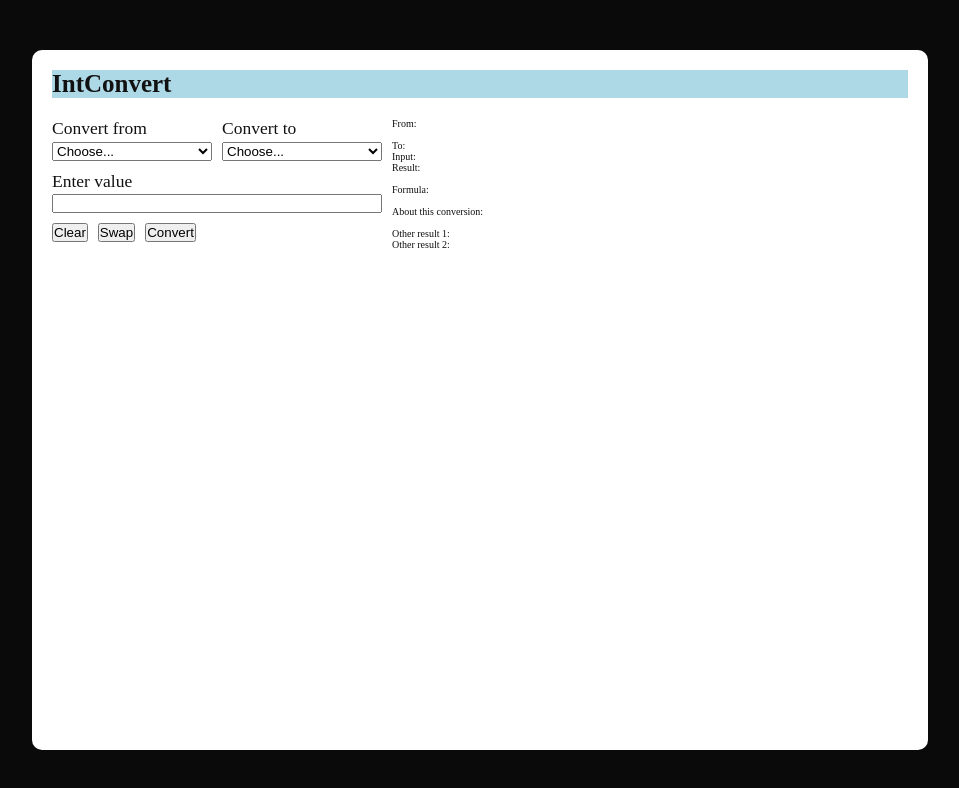
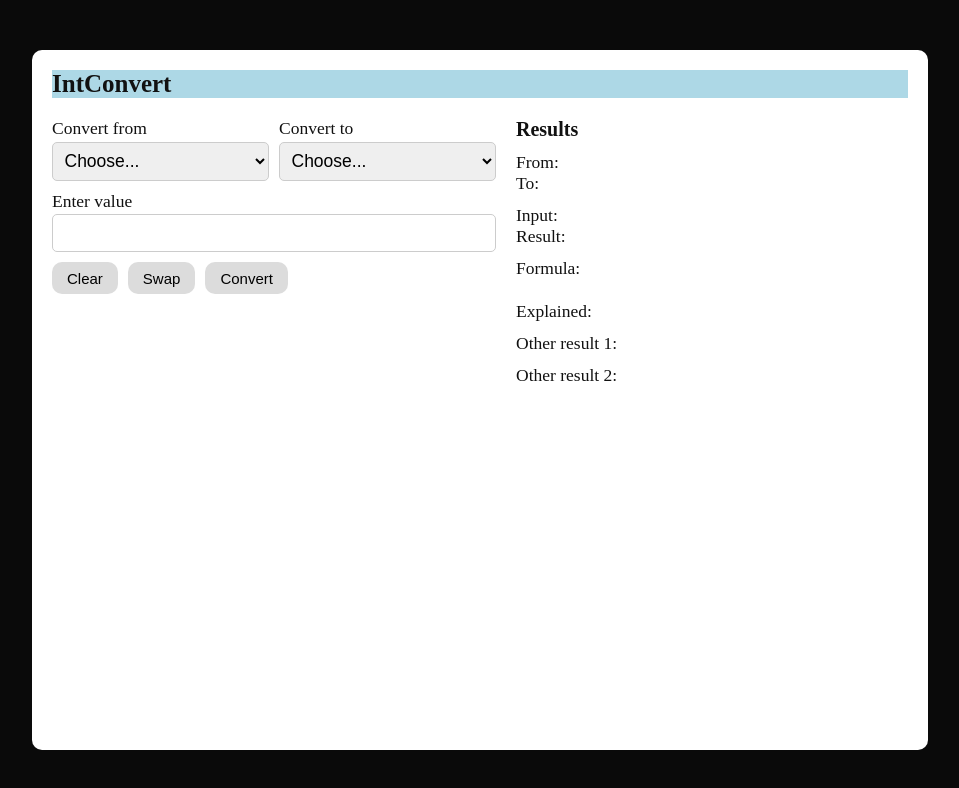
Before and after one commit to loganmwiggins/IntConvert, a React (Vite) app: page /home in a window 1280 px wide. Shown: the top 788 px of the page, without its empty margins (160-1119 px from the left). Built offline with nearby package versions, Linux system fonts and the light colour scheme; a web font is replaced by a local one.

Commit message:
some basic styling

```diff
--- a/src/pages/Home.jsx
+++ b/src/pages/Home.jsx
@@ -551,31 +551,33 @@ function Home() {
                 </div>
 
                 <div className="calculation-section">
+                    <h3>Results</h3>
+                    <br />
+
                     <div>
-                        From: {fromBase ? labelMap[fromBase] : ""}
+                        <p>From: {fromBase ? labelMap[fromBase] : ""}</p>
+                        <p>To: {toBase ? labelMap[toBase] : ""}</p>
                         <br />
+
+                        <p>Input: {fromValue}</p>
+                        <p>Result: {result}</p>
                         <br />
-                        To: {toBase ? labelMap[toBase] : ""}
+
+                        <p>Formula:</p>
                         <br />
-                        Input: {fromValue}
+                        <p dangerouslySetInnerHTML={{ __html: calculationHtml || "" }} />
                         <br />
-                        Result: {result}
+
+                        <p>Explained:</p>
+                        <p dangerouslySetInnerHTML={{ __html: description || "" }} />
                         <br />
+
+                        <p>Other result 1:</p>
+                        <p>{otherResult1}</p>
                         <br />
-                        Formula:
-                        <br />
-                        <div
-                        dangerouslySetInnerHTML={{ __html: calculationHtml || "" }}
-                        />
-                        <br />
-                        About this conversion:
-                        <div
-                        dangerouslySetInnerHTML={{ __html: description || "" }}
-                        />
-                        <br />
-                        Other result 1: {otherResult1}
-                        <br />
-                        Other result 2: {otherResult2}
+
+                        <p>Other result 2:</p>
+                        <p>{otherResult2}</p>
                     </div>
                 </div>
             </div>
--- a/src/stylesheets/Home.css
+++ b/src/stylesheets/Home.css
@@ -1,4 +1,4 @@
 .home-layout {
     display: flex;
-    gap: 1rem;
+    gap: 2rem;
 }
--- a/src/stylesheets/ss-shared/Inputs.css
+++ b/src/stylesheets/ss-shared/Inputs.css
@@ -9,3 +9,19 @@
     flex-direction: column;
     gap: .25rem;
 }
+
+input, select {
+    padding: .75rem;
+    border: 1px solid var(--border-input);
+    border-radius: .5rem;
+    font-size: 1.75rem;
+}
+
+button {
+    background: var(--bg-5);
+    padding: .75rem 1.5rem;
+    border: none;
+    border-radius: 1rem;
+    font-size: 1.5rem;
+    cursor: pointer;
+}
```
